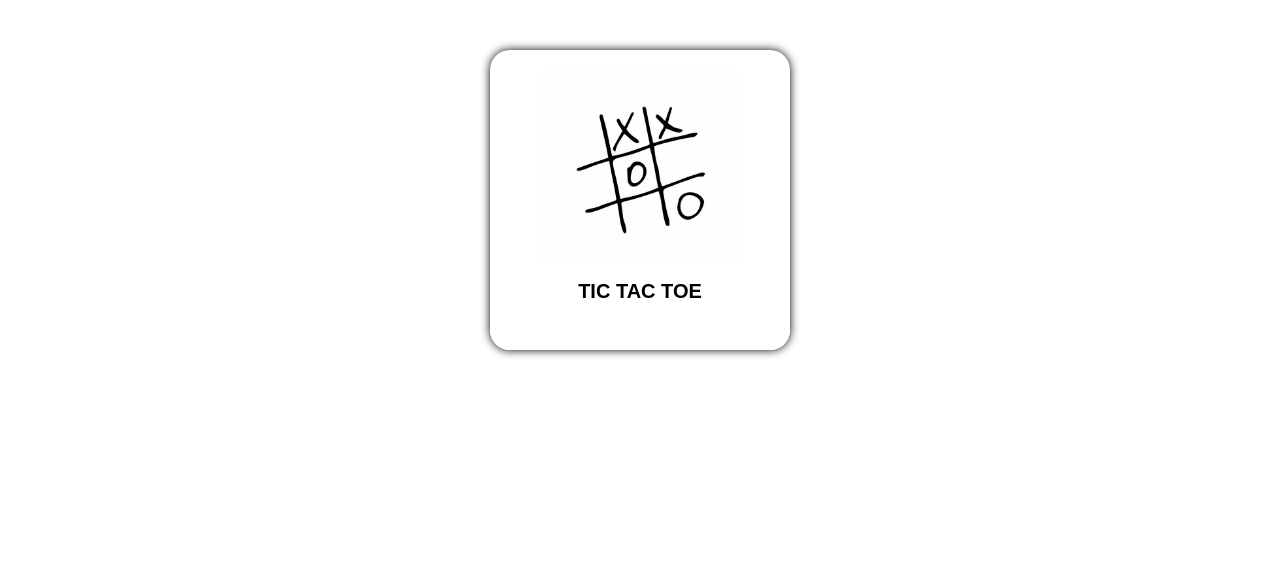
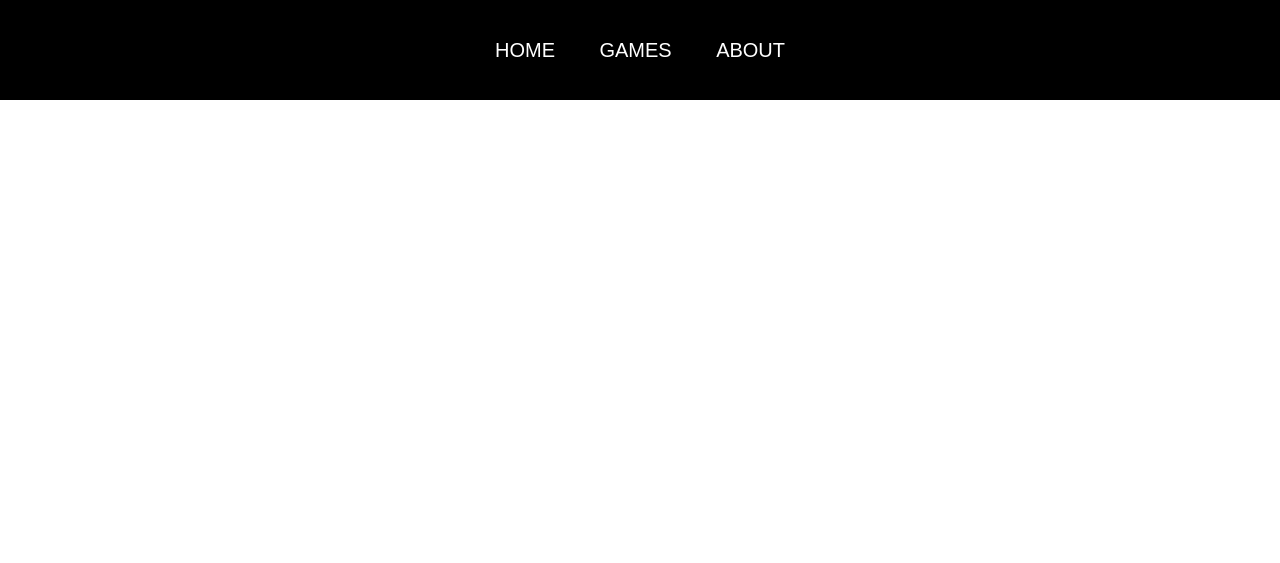
Before and after one commit to itsmeclark/clarkGames, a website: page index.html in a window 1280 px wide. Drawn offline with Linux system fonts and the light colour scheme.

Commit message:
changes to style

```diff
--- /dev/null
+++ b/GAMES/style.css
@@ -0,0 +1,99 @@
+* {
+    margin: 0;
+    padding: 0;
+    font-family: Arial, Helvetica, sans-serif;
+}
+header {
+    width: 100%;
+    height: 100px;
+    background-color: black;
+    text-align: center;
+    align-content: center;
+}
+header a {
+    text-decoration: none;
+    color: white;
+    font-size: 20px;
+    margin: 20px;
+}
+header a:hover {
+    color: aqua;
+}
+#tictactoe {
+    border-radius: 20px;
+    width: 300px;
+    height: 300px;
+    display: flex;
+    justify-content: center;
+    align-items: center;
+    flex-direction: column;
+    margin: 50px;
+    position: relative;
+    box-shadow: 0 0 10px black;
+    overflow: hidden;
+
+}
+#tictactoe img {
+    width: 200px;
+    height: 200px;
+    border-radius: 10px;
+    position: relative;
+    bottom: 30px;
+}
+#tictactoe div {
+    text-align: center;
+    align-content: center;
+    width: 100%;
+    height: 300px;
+    text-align: center;
+    position: absolute;
+    bottom: 0;
+    border-radius: 10px;
+    background-color: white;
+    transform: translateY(70%);
+    display: flex;
+    justify-content: center;
+
+}
+#tictactoe div p {
+    position: absolute;
+    top: 20px;
+}
+#tictactoe div button {
+    width: 100px;
+    height: 30px;
+    border-radius: 10px;
+    background-color: aqua;
+    font-weight: bold;
+    border: solid 1px aqua;
+    position: absolute;
+    top: 170px;
+    left: 100px;
+    cursor: pointer;
+
+}
+#tictactoe div button:hover {
+    background-color: black;
+    border: solid 1px aqua;
+    color: aqua;
+
+}
+#tictactoe:hover div {
+    transform: translateY(0);
+    transition: ease-in-out 0.5s;
+
+}
+#tictactoe:hover div  p{
+    position: relative;
+    top: 140px;
+    transition: ease-in-out 0.5s;
+}
+#tictactoe:not(:hover) div {
+    transform: translateY(70%);
+    transition: ease-in-out 0.5s;
+}
+#tictactoe:not(:hover) div p{
+    position: absolute;
+    top: 20px;
+    transition: ease-in-out 0.5s;
+}
--- a/index.html
+++ b/index.html
@@ -7,16 +7,10 @@
     <title>CLARK GAMES</title>
 </head>
 <body>
-    <center>
-
-        <div id="tictactoe">
-            <img src="tictactoe.jpg" alt="tic tac toe">
-            <div style="font-weight: bold; font-size: 20px;">
-                <p>TIC TAC TOE</p>
-                <a href="tictactoe\index.html"><button>PLAY</button></a>
-            </div>
-        </div>
-    </center>
-<script src="main.js"></script>
+    <header>
+        <a href="">HOME</a>
+        <a href="">GAMES</a>
+        <a href="">ABOUT</a>
+    </header>
 </body>
 </html>
--- a/style.css
+++ b/style.css
@@ -3,81 +3,19 @@
     padding: 0;
     font-family: Arial, Helvetica, sans-serif;
 }
-#tictactoe {
-    border-radius: 20px;
-    width: 300px;
-    height: 300px;
-    display: flex;
-    justify-content: center;
-    align-items: center;
-    flex-direction: column;
-    margin: 50px;
-    position: relative;
-    box-shadow: 0 0 10px black;
-    overflow: hidden;
-
-}
-#tictactoe img {
-    width: 200px;
-    height: 200px;
-    border-radius: 10px;
-    position: relative;
-    bottom: 30px;
-}
-#tictactoe div {
+header {
+    width: 100%;
+    height: 100px;
+    background-color: black;
     text-align: center;
     align-content: center;
-    width: 100%;
-    height: 300px;
-    text-align: center;
-    position: absolute;
-    bottom: 0;
-    border-radius: 10px;
-    background-color: white;
-    transform: translateY(70%);
-    display: flex;
-    justify-content: center;
-
 }
-#tictactoe div p {
-    position: absolute;
-    top: 20px;
+header a {
+    text-decoration: none;
+    color: white;
+    font-size: 20px;
+    margin: 20px;
 }
-#tictactoe div button {
-    width: 100px;
-    height: 30px;
-    border-radius: 10px;
-    background-color: aqua;
-    font-weight: bold;
-    border: solid 1px aqua;
-    position: absolute;
-    top: 170px;
-    left: 100px;
-    cursor: pointer;
-
+header a:hover {
+    color: aqua;
 }
-#tictactoe div button:hover {
-    background-color: black;
-    border: solid 1px aqua;
-    color: aqua;
-
-}
-#tictactoe:hover div {
-    transform: translateY(0);
-    transition: ease-in-out 0.5s;
-
-}
-#tictactoe:hover div  p{
-    position: relative;
-    top: 140px;
-    transition: ease-in-out 0.5s;
-}
-#tictactoe:not(:hover) div {
-    transform: translateY(70%);
-    transition: ease-in-out 0.5s;
-}
-#tictactoe:not(:hover) div p{
-    position: absolute;
-    top: 20px;
-    transition: ease-in-out 0.5s;
-}
```
Also changed, not shown: GAMES/games.html (added, +24 -0 lines), GAMES/main.js (added), GAMES/tictactoe.jpg (renamed from tictactoe.jpg).
